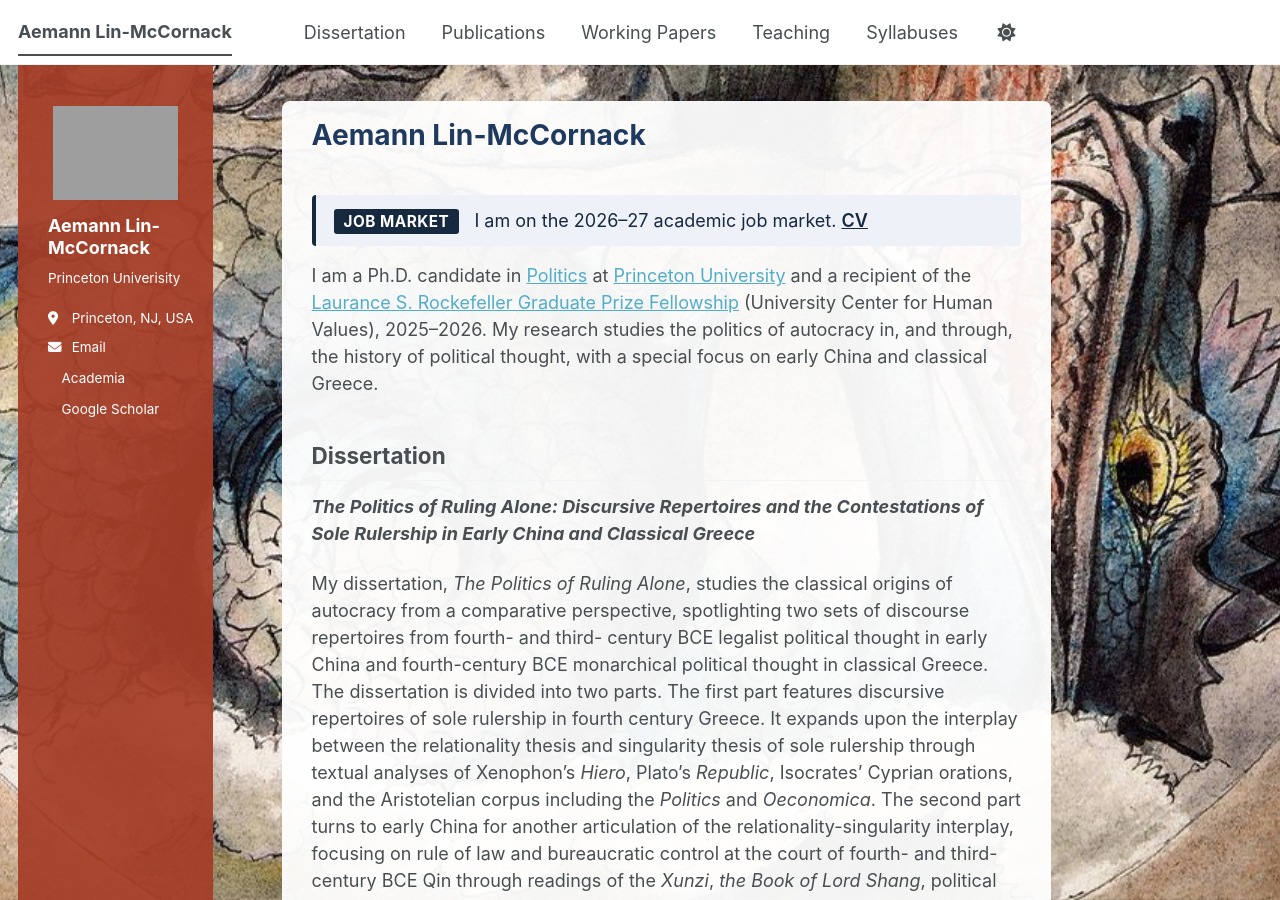
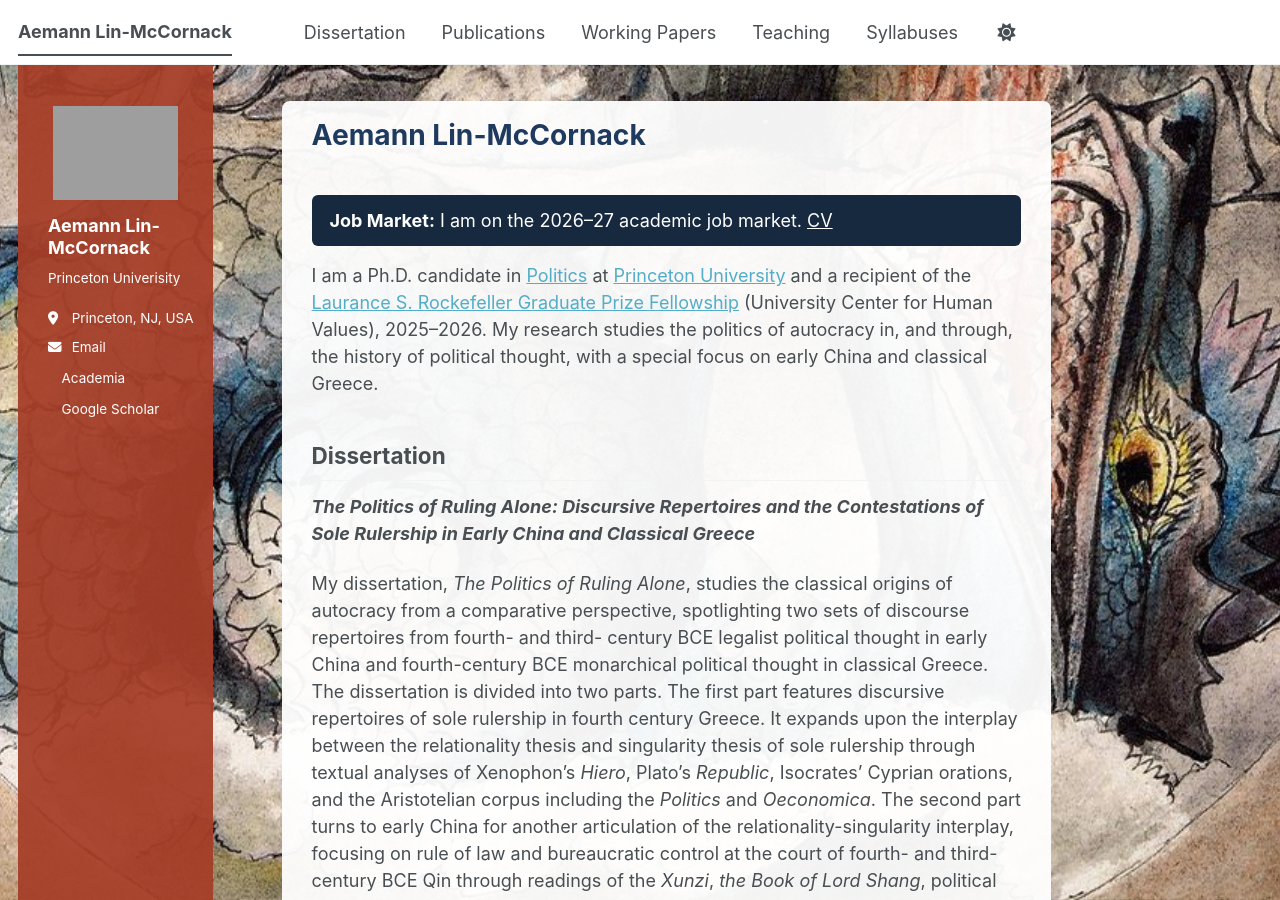
Before and after one commit to aemannlinmccornack/aemannlinmccornack.github.io, a Jekyll site: the page built from _pages/about.md, in a window 1280 px wide and 900 px high. Built offline with Jekyll 4.4.1, drawn with Linux system fonts in a browser that asks for light colours; a style sheet for code colours, icons or effects is not loaded.

Commit message:
change about.md

```diff
--- a/_pages/about.md
+++ b/_pages/about.md
@@ -51,8 +51,8 @@ summary {
 }
 </style>
 
-<div style="border-left: 4px solid #16293f; background: #eef2f8; padding: 12px 18px; margin: 16px 0; border-radius: 4px; color: #16293f;">
-<span style="background: #16293f; color: #ffffff; padding: 3px 10px; border-radius: 3px; font-size: 0.85em; font-weight: 700; letter-spacing: 0.5px;">JOB MARKET</span> &nbsp; I am on the 2026–27 academic job market. <a href="https://aemannlinmccornack.github.io/files/ALM-CV.pdf" style="color: #16293f; font-weight: 600;">CV</a>
+<div style="background: #16293f; padding: 12px 18px; margin: 16px 0; border-radius: 6px; color: #ffffff;">
+<strong style="color: #ffffff;">Job Market:</strong> I am on the 2026–27 academic job market. <a href="https://aemannlinmccornack.github.io/files/ALM-CV.pdf" style="color: #ffffff; text-decoration: underline;">CV</a>
 </div>
 
 I am a Ph.D. candidate in [Politics](https://politics.princeton.edu/people/aemann-lin-mccornack) at [Princeton University](https://www.princeton.edu) and a recipient of the [Laurance S. Rockefeller Graduate Prize Fellowship](https://uchv.princeton.edu/fellowships-funding/graduate/graduate-prize-fellowships) (University Center for Human Values), 2025–2026. My research studies the politics of autocracy in, and through, the history of political thought, with a special focus on early China and classical Greece.
```
